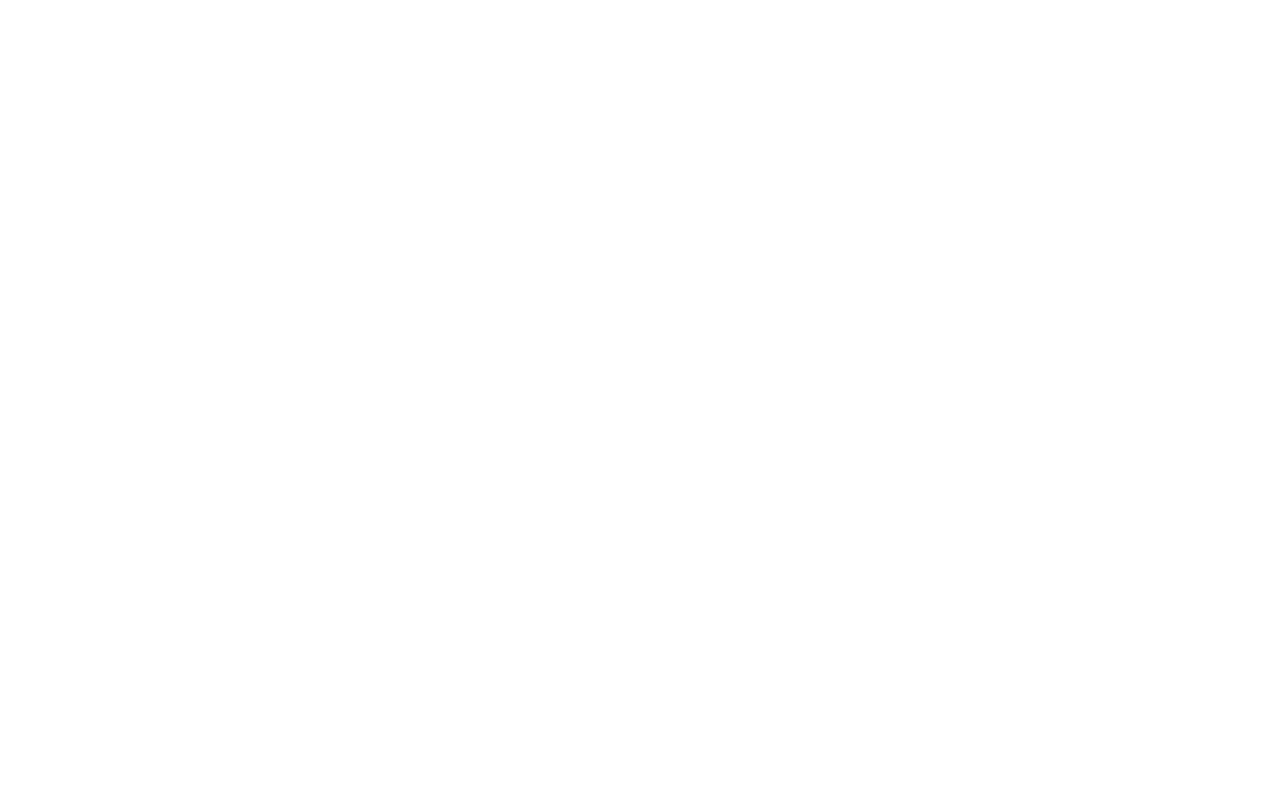
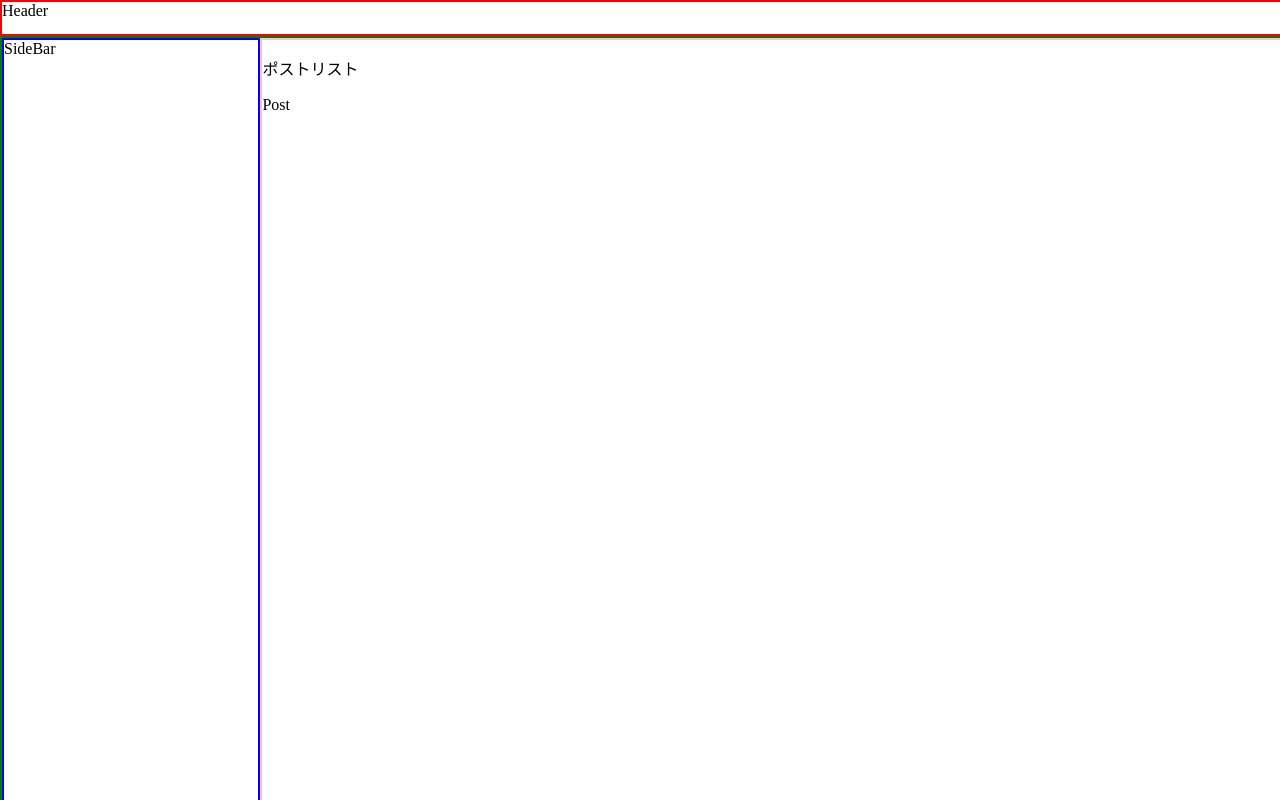
Before and after one commit to mokuchicchi/Message-board-frontend, a React (Create React App) app: page / in a window 1280 px wide. Shown: the top 800 px of the page. Built offline with nearby package versions, Linux system fonts and the light colour scheme.

Commit message:
メイン画面のレイアウトを作成しました

```diff
--- /dev/null
+++ b/src/App.css
@@ -0,0 +1,4 @@
+body {
+	margin: 0;
+	padding: 0;
+}
--- a/src/App.tsx
+++ b/src/App.tsx
@@ -1,9 +1,10 @@
-import { MainLayout } from './pages/MainLayout';
+import './App.css';
+import { Layout } from './components/Layout';
 
 function App() {
 	return (
 		<div className='App'>
-			<MainLayout />
+			<Layout />
 		</div>
 	);
 }
--- a/src/components/Contents.tsx
+++ b/src/components/Contents.tsx
@@ -1,5 +1,16 @@
+import styled from 'styled-components';
 import { PostList } from './PostList';
 
 export const Contents = () => {
-	return <PostList></PostList>;
+	return (
+		<SContents>
+			<PostList></PostList>
+		</SContents>
+	);
 };
+
+const SContents = styled.div`
+	width: 80%;
+	height: 100%;
+	border: 2px solid pink;
+`;
--- a/src/components/Header.tsx
+++ b/src/components/Header.tsx
@@ -1,3 +1,11 @@
+import styled from 'styled-components';
+
 export const Header = () => {
-	return <div>Header</div>;
+	return <SHeader>Header</SHeader>;
 };
+
+const SHeader = styled.div`
+	width: 100%;
+	height: 32px;
+	border: 2px solid red;
+`;
--- a/src/components/Layout.tsx
+++ b/src/components/Layout.tsx
@@ -1,3 +1,24 @@
+import styled from 'styled-components';
+import { Header } from '../components/Header';
+import { SideBar } from '../components/SideBar';
+import { Contents } from './Contents';
+
 export const Layout = () => {
-	return <div>Layout</div>;
+	return (
+		<>
+			<Header />
+			<SBody>
+				<SideBar />
+				<Contents />
+			</SBody>
+		</>
+	);
 };
+
+const SBody = styled.div`
+	width: 100%;
+	height: calc(100vw - 32px);
+	border: 2px solid green;
+	display: flex;
+	flex-direction: row;
+`;
--- a/src/components/SideBar.tsx
+++ b/src/components/SideBar.tsx
@@ -1,3 +1,11 @@
+import styled from 'styled-components';
+
 export const SideBar = () => {
-	return <div>SideBar</div>;
+	return <SSidebar>SideBar</SSidebar>;
 };
+
+const SSidebar = styled.div`
+	width: 20%;
+	height: 100%;
+	border: 2px solid blue;
+`;
--- a/src/pages/MainLayout.tsx
+++ /dev/null
@@ -1,19 +0,0 @@
-import styled from 'styled-components';
-
-export const MainLayout = () => {
-	return <></>;
-};
-
-const SHeader = styled.div`
-	width: 100%;
-	height: 32px;
-	border: 2px solid red;
-`;
-
-const SBody = styled.div`
-	width: 100%;
-`;
-
-const SSidebar = styled.div`
-	width: 30%;
-`;
```
Also changed, not shown: tsconfig.json (+2 -8 lines).
